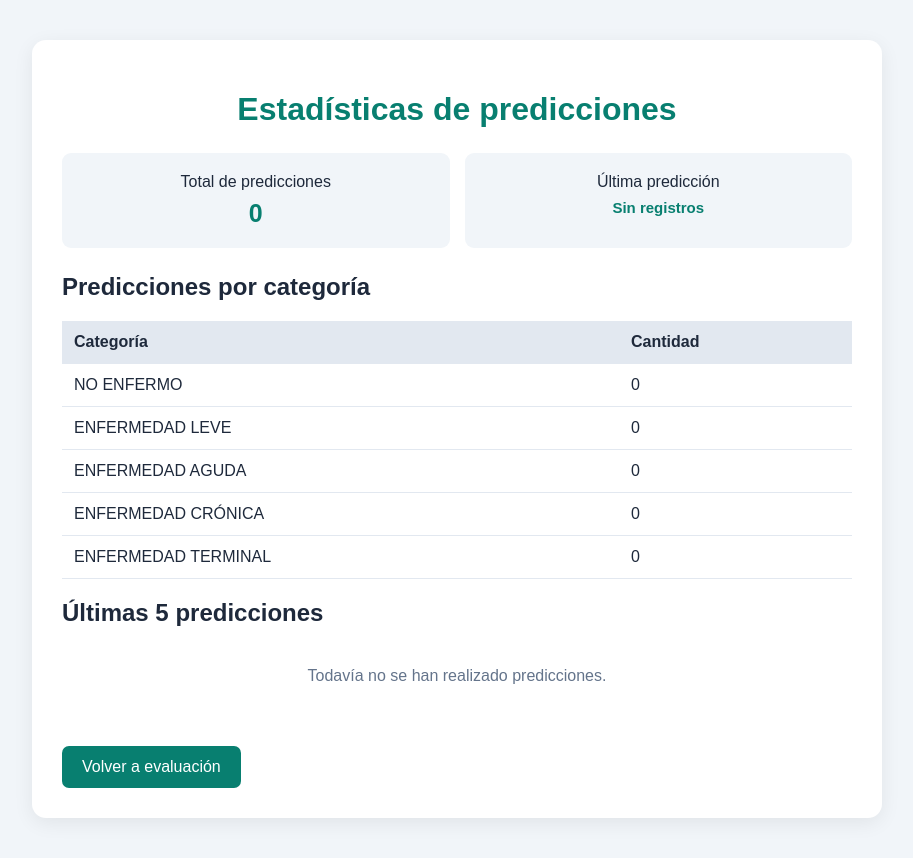
After one commit to josecharria/enfermedades-mlops-U2, a Flask app: page /estadisticas in a window 1280 px wide. The commit adds this page. Shown: the whole page, without its empty margins (183-1096 px from the left). Run offline with Flask 3, Linux system fonts and the light colour scheme.

Commit message:
Agregar registro de predicciones y modulo de estadisticas

```diff
--- a/app.py
+++ b/app.py
@@ -1,8 +1,95 @@
+
+import os
+import json
+from datetime import datetime
+from zoneinfo import ZoneInfo
 
 from flask import Flask, request, jsonify, render_template
 from modelo import predecir_enfermedad
 
 app = Flask(__name__)
+
+# Archivo donde se almacenan las predicciones.
+# En Docker utilizaremos /data para conservar los registros.
+ARCHIVO_PREDICCIONES = os.environ.get(
+    "PREDICCIONES_FILE",
+    "data/predicciones.json"
+)
+
+CATEGORIAS = [
+    "NO ENFERMO",
+    "ENFERMEDAD LEVE",
+    "ENFERMEDAD AGUDA",
+    "ENFERMEDAD CRÓNICA",
+    "ENFERMEDAD TERMINAL"
+]
+
+
+# Cargar el historial de predicciones
+def cargar_predicciones():
+
+    if not os.path.exists(ARCHIVO_PREDICCIONES):
+        return []
+
+    with open(ARCHIVO_PREDICCIONES, "r", encoding="utf-8") as archivo:
+        return json.load(archivo)
+
+
+# Guardar una nueva predicción
+def guardar_prediccion(num_sintomas, severidad, duracion, resultado):
+
+    predicciones = cargar_predicciones()
+
+    nueva_prediccion = {
+        "fecha": datetime.now(ZoneInfo("America/Bogota")).isoformat(timespec="seconds"),
+        "num_sintomas": num_sintomas,
+        "severidad": severidad,
+        "duracion": duracion,
+        "prediccion": resultado
+    }
+
+    predicciones.append(nueva_prediccion)
+
+    directorio = os.path.dirname(ARCHIVO_PREDICCIONES)
+
+    if directorio:
+        os.makedirs(directorio, exist_ok=True)
+
+    with open(ARCHIVO_PREDICCIONES, "w", encoding="utf-8") as archivo:
+        json.dump(predicciones, archivo, ensure_ascii=False, indent=4)
+
+
+# Generar el reporte estadístico
+def generar_estadisticas():
+
+    predicciones = cargar_predicciones()
+
+    # Inicializar las cinco categorías en cero
+    conteo_categorias = {
+        categoria: 0 for categoria in CATEGORIAS
+    }
+
+    # Contabilizar las predicciones
+    for prediccion in predicciones:
+        categoria = prediccion["prediccion"]
+
+        if categoria in conteo_categorias:
+            conteo_categorias[categoria] += 1
+
+    # Obtener las últimas cinco predicciones
+    ultimas_predicciones = list(reversed(predicciones[-5:]))
+
+    # Fecha de la última predicción
+    fecha_ultima = (
+        predicciones[-1]["fecha"] if predicciones else None
+    )
+
+    return {
+        "total_predicciones": len(predicciones),
+        "por_categoria": conteo_categorias,
+        "ultimas_5_predicciones": ultimas_predicciones,
+        "fecha_ultima_prediccion": fecha_ultima
+    }
 
 
 # Página principal
@@ -24,6 +111,14 @@ def evaluar():
             num_sintomas,
             severidad,
             duracion
+        )
+
+        # Registrar la predicción
+        guardar_prediccion(
+            num_sintomas,
+            severidad,
+            duracion,
+            resultado
         )
 
         return render_template(
@@ -60,6 +155,14 @@ def predecir():
             duracion
         )
 
+        # Registrar la predicción
+        guardar_prediccion(
+            num_sintomas,
+            severidad,
+            duracion,
+            resultado
+        )
+
         return jsonify({
             "prediccion": resultado
         })
@@ -70,5 +173,33 @@ def predecir():
         }), 400
 
 
+# Endpoint para consultar las estadísticas
+@app.route("/estadisticas", methods=["GET"])
+def estadisticas():
+
+    try:
+        reporte = generar_estadisticas()
+
+        return render_template(
+            "estadisticas.html",
+            reporte=reporte
+        )
+
+    except (OSError, json.JSONDecodeError, KeyError) as e:
+        return jsonify({
+            "error": f"No fue posible generar el reporte: {str(e)}"
+        }), 500
+
+@app.route("/api/estadisticas", methods=["GET"])
+def api_estadisticas():
+    try:
+        return jsonify(generar_estadisticas())
+
+    except (OSError, json.JSONDecodeError, KeyError) as e:
+        return jsonify({
+            "error": str(e)
+        }), 500
+
+
 if __name__ == "__main__":
     app.run(host="0.0.0.0", port=5000)
--- a/requirements.txt
+++ b/requirements.txt
@@ -1 +1,2 @@
 Flask==3.1.1
+tzdata
--- /dev/null
+++ b/templates/estadisticas.html
@@ -0,0 +1,166 @@
+
+<!DOCTYPE html>
+<html lang="es">
+<head>
+    <meta charset="UTF-8">
+    <meta name="viewport" content="width=device-width, initial-scale=1.0">
+    <title>Estadísticas de predicciones</title>
+
+    <style>
+        * {
+            box-sizing: border-box;
+        }
+
+        body {
+            font-family: Arial, sans-serif;
+            background: #f1f5f9;
+            margin: 0;
+            padding: 40px 20px;
+            color: #1e293b;
+        }
+
+        .container {
+            max-width: 850px;
+            margin: auto;
+            background: white;
+            padding: 30px;
+            border-radius: 14px;
+            box-shadow: 0 5px 20px rgba(0,0,0,0.07);
+        }
+
+        h1 {
+            text-align: center;
+            color: #087f70;
+        }
+
+        .resumen {
+            display: flex;
+            gap: 15px;
+            flex-wrap: wrap;
+            margin: 25px 0;
+        }
+
+        .tarjeta {
+            flex: 1;
+            min-width: 180px;
+            padding: 20px;
+            background: #f1f5f9;
+            border-radius: 9px;
+            text-align: center;
+        }
+
+        .tarjeta strong {
+            display: block;
+            font-size: 25px;
+            color: #087f70;
+            margin-top: 8px;
+        }
+
+        table {
+            width: 100%;
+            border-collapse: collapse;
+            margin-top: 15px;
+        }
+
+        th, td {
+            padding: 12px;
+            text-align: left;
+            border-bottom: 1px solid #e2e8f0;
+        }
+
+        th {
+            background: #e2e8f0;
+        }
+
+        .boton {
+            display: inline-block;
+            margin-top: 25px;
+            padding: 12px 20px;
+            background: #087f70;
+            color: white;
+            text-decoration: none;
+            border-radius: 7px;
+        }
+
+        .mensaje {
+            text-align: center;
+            color: #64748b;
+            padding: 20px;
+        }
+    </style>
+</head>
+
+<body>
+    <div class="container">
+
+        <h1>Estadísticas de predicciones</h1>
+
+        <div class="resumen">
+            <div class="tarjeta">
+                Total de predicciones
+                <strong>{{ reporte.total_predicciones }}</strong>
+            </div>
+
+            <div class="tarjeta">
+                Última predicción
+                <strong style="font-size: 15px;">
+                    {{ reporte.fecha_ultima_prediccion or "Sin registros" }}
+                </strong>
+            </div>
+        </div>
+
+        <h2>Predicciones por categoría</h2>
+
+        <table>
+            <thead>
+                <tr>
+                    <th>Categoría</th>
+                    <th>Cantidad</th>
+                </tr>
+            </thead>
+
+            <tbody>
+                {% for categoria, cantidad in reporte.por_categoria.items() %}
+                <tr>
+                    <td>{{ categoria }}</td>
+                    <td>{{ cantidad }}</td>
+                </tr>
+                {% endfor %}
+            </tbody>
+        </table>
+
+        <h2>Últimas 5 predicciones</h2>
+
+        {% if reporte.ultimas_5_predicciones %}
+        <table>
+            <thead>
+                <tr>
+                    <th>Fecha</th>
+                    <th>Síntomas</th>
+                    <th>Severidad</th>
+                    <th>Duración</th>
+                    <th>Resultado</th>
+                </tr>
+            </thead>
+
+            <tbody>
+                {% for p in reporte.ultimas_5_predicciones %}
+                <tr>
+                    <td>{{ p.fecha }}</td>
+                    <td>{{ p.num_sintomas }}</td>
+                    <td>{{ p.severidad }}</td>
+                    <td>{{ p.duracion }} días</td>
+                    <td>{{ p.prediccion }}</td>
+                </tr>
+                {% endfor %}
+            </tbody>
+        </table>
+        {% else %}
+        <p class="mensaje">Todavía no se han realizado predicciones.</p>
+        {% endif %}
+
+        <a href="/" class="boton">Volver a evaluación</a>
+
+    </div>
+</body>
+</html>
```
Also changed, not shown: templates/index.html (+23 -3 lines), README.md, 1 other file.
